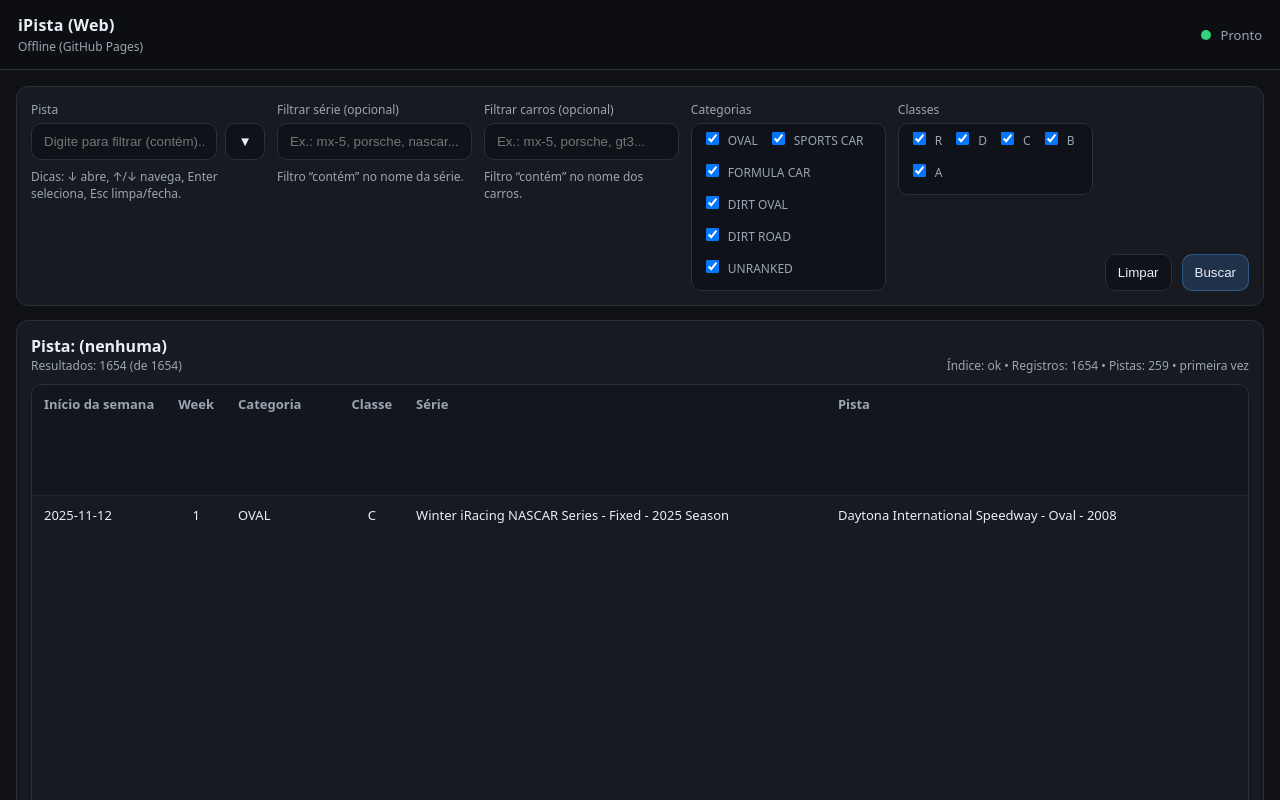
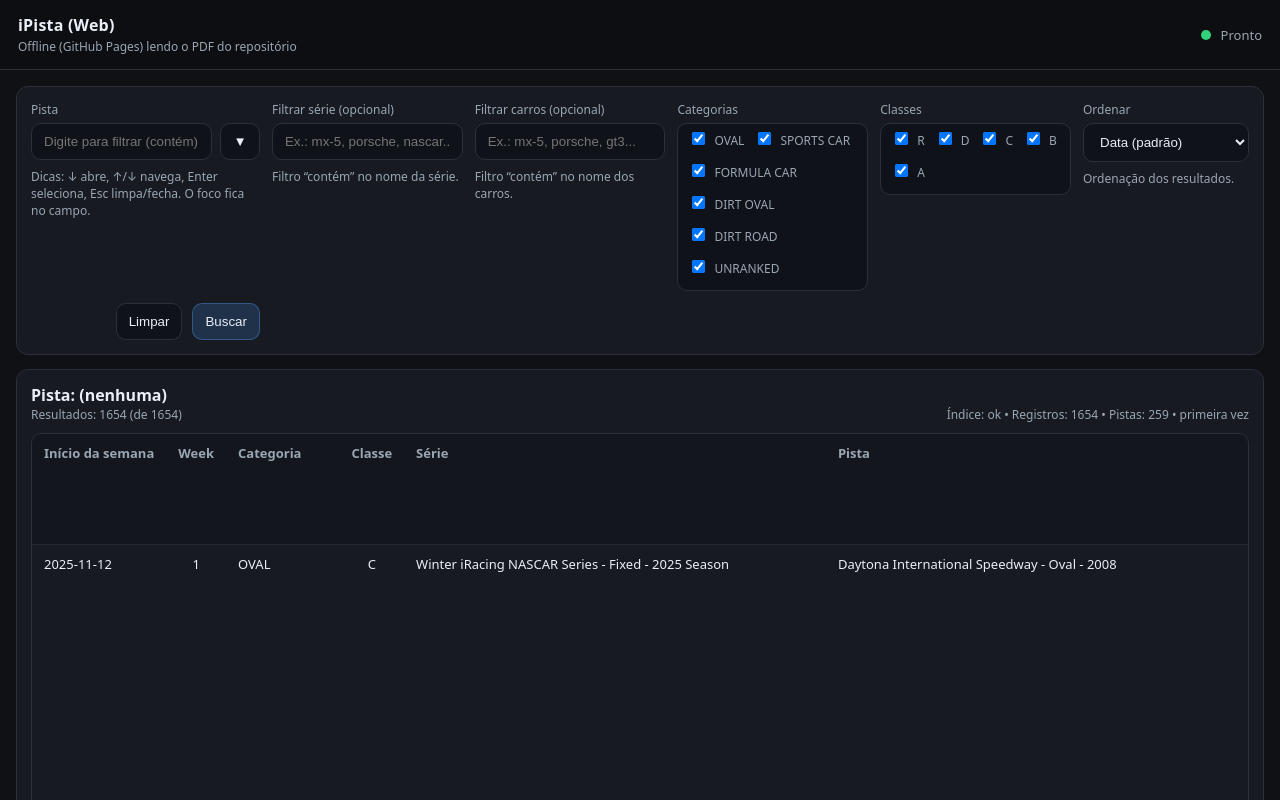
Before and after one commit to gersonlf/iPistas, a plain HTML site: page index.html in a window 1280 px wide. Shown: the top 800 px of the page. Drawn offline with Linux system fonts and the light colour scheme.

Commit message:
ordenação

```diff
--- a/css/style.css
+++ b/css/style.css
@@ -249,3 +249,18 @@ button.primary{
 
 /* Mantém botões na parte de baixo enquanto os campos ficam alinhados no topo */
 .actions{align-self:end;}
+
+/* Select com o mesmo visual do input */
+.field select{
+  width:100%;
+  padding:10px 12px;
+  border-radius:10px;
+  border:1px solid var(--borda);
+  background:#0f1218;
+  color:var(--txt);
+  outline:none;
+}
+.field select:focus{
+  border-color:rgba(77,163,255,.6);
+  box-shadow: 0 0 0 3px rgba(77,163,255,.12);
+}
--- a/index.html
+++ b/index.html
@@ -4,13 +4,13 @@
   <meta charset="utf-8" />
   <meta name="viewport" content="width=device-width,initial-scale=1" />
   <title>iPista (Web) • SeasonSchedule</title>
-  <link rel="stylesheet" href="css/style.css?v=20260112_0125" />
+  <link rel="stylesheet" href="css/style.css?v=20260112_0145" />
 </head>
 <body>
   <header class="topo">
     <div>
       <div class="titulo">iPista (Web)</div>
-      <div class="sub">Offline (GitHub Pages)</div>
+      <div class="sub">Offline (GitHub Pages) lendo o PDF do repositório</div>
     </div>
     <div class="status">
       <span class="dot" id="dot"></span>
@@ -28,7 +28,7 @@
             <button id="toggleDrop" type="button" title="Abrir lista">▼</button>
           </div>
           <div id="dropdown" class="dropdown" hidden></div>
-          <div class="hint">Dicas: ↓ abre, ↑/↓ navega, Enter seleciona, Esc limpa/fecha.</div>
+          <div class="hint">Dicas: ↓ abre, ↑/↓ navega, Enter seleciona, Esc limpa/fecha. O foco fica no campo.</div>
         </div>
 
         <div class="field">
@@ -52,6 +52,17 @@
         <div class="field checks">
           <label>Classes</label>
           <div class="checkrow" id="classes"></div>
+        </div>
+
+
+        <div class="field">
+          <label>Ordenar</label>
+          <select id="sortSelect">
+            <option value="date">Data (padrão)</option>
+            <option value="week_asc">Week (crescente)</option>
+            <option value="week_desc">Week (decrescente)</option>
+          </select>
+          <div class="hint">Ordenação dos resultados.</div>
         </div>
 
         <div class="actions">
@@ -98,6 +109,6 @@
       </div>
     </section>
   </main>
-<script src="js/app.js?v=20260112_0125"></script>
+<script src="js/app.js?v=20260112_0145"></script>
 </body>
 </html>
--- a/js/app.js
+++ b/js/app.js
@@ -5,7 +5,7 @@
 // Quando você atualizar o PDF, rode o script build_index.py (incluso no ZIP) e suba de novo.
 
 const INDEX_PATH = "data/index.json";
-const BUILD_VERSION = "20260112_0125";
+const BUILD_VERSION = "20260112_0145";
 
 const CATEGORIAS = ["OVAL", "SPORTS CAR", "FORMULA CAR", "DIRT OVAL", "DIRT ROAD", "UNRANKED"];
 const CLASSES = ["R","D","C","B","A"];
@@ -19,6 +19,7 @@ const elCacheInfo = document.getElementById("cacheInfo");
 const trackInput = document.getElementById("trackInput");
 const seriesFilter = document.getElementById("seriesFilter");
 const carsFilter = document.getElementById("carsFilter");
+const sortSelect = document.getElementById("sortSelect");
 const btnSearch = document.getElementById("btnSearch");
 const btnClear = document.getElementById("btnClear");
 
@@ -48,6 +49,7 @@ function showLoading(txt){
   trackInput.disabled = true;
   seriesFilter.disabled = true;
   if (carsFilter) carsFilter.disabled = true;
+  if (sortSelect) sortSelect.disabled = true;
   btnSearch.disabled = true;
   btnClear.disabled = true;
   btnToggleDrop.disabled = true;
@@ -59,6 +61,7 @@ function hideLoading(){
   trackInput.disabled = false;
   seriesFilter.disabled = false;
   if (carsFilter) carsFilter.disabled = false;
+  if (sortSelect) sortSelect.disabled = false;
   btnSearch.disabled = false;
   btnClear.disabled = false;
   btnToggleDrop.disabled = false;
@@ -273,7 +276,16 @@ function applyFilters(){
     return true;
   });
 
-  rows.sort((a,b) => (a.inicio_semana || "").localeCompare(b.inicio_semana || "") || (a.week - b.week) || (a.serie || "").localeCompare(b.serie || ""));
+  // Ordenação
+  const ord = sortSelect ? sortSelect.value : "date";
+  if (ord === "week_asc"){
+    rows.sort((a,b) => (a.week - b.week) || (a.inicio_semana || "").localeCompare(b.inicio_semana || "") || (a.serie || "").localeCompare(b.serie || ""));
+  } else if (ord === "week_desc"){
+    rows.sort((a,b) => (b.week - a.week) || (a.inicio_semana || "").localeCompare(b.inicio_semana || "") || (a.serie || "").localeCompare(b.serie || ""));
+  } else {
+    // padrão: por data -> week -> série
+    rows.sort((a,b) => (a.inicio_semana || "").localeCompare(b.inicio_semana || "") || (a.week - b.week) || (a.serie || "").localeCompare(b.serie || ""));
+  }
   renderTable(rows);
 
   resultSub.textContent = `Resultados: ${rows.length} (de ${dados.length})`;
@@ -289,6 +301,7 @@ btnClear.addEventListener("click", () => {
   trackInput.value = "";
   seriesFilter.value = "";
   if (carsFilter) carsFilter.value = "";
+  if (sortSelect) sortSelect.value = "date";
   catChecks.forEach(c => c.checked = true);
   classChecks.forEach(c => c.checked = true);
   closeDropdown();
@@ -300,6 +313,7 @@ btnClear.addEventListener("click", () => {
 [catsWrap, classesWrap].forEach(el => el.addEventListener("change", () => applyFilters()));
 seriesFilter.addEventListener("input", () => applyFilters());
 if (carsFilter) carsFilter.addEventListener("input", () => applyFilters());
+if (sortSelect) sortSelect.addEventListener("change", () => applyFilters());
 
 const INDEX_CACHE_KEY = "ipista_index_cache_v1";
 
```
